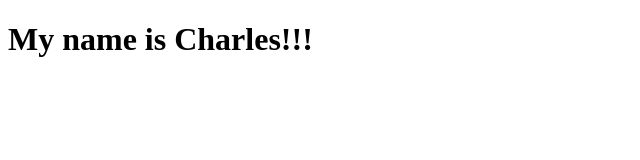
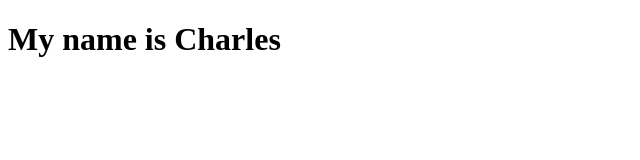
Before and after one commit to charlesmireku/first-github-project, a plain HTML site: page index.html in a window 1280 px wide. Shown: the full height of the page, 0-640 px from the left. Drawn offline with Linux system fonts and the light colour scheme.

Commit message:
Remove exclamation

```diff
--- a/index.html
+++ b/index.html
@@ -7,7 +7,7 @@
     <title>Document</title>
 </head>
 <body>
-    <h1>My name is Charles!!!</h1>
+    <h1>My name is Charles</h1>
 
 </body>
 </html>
```
